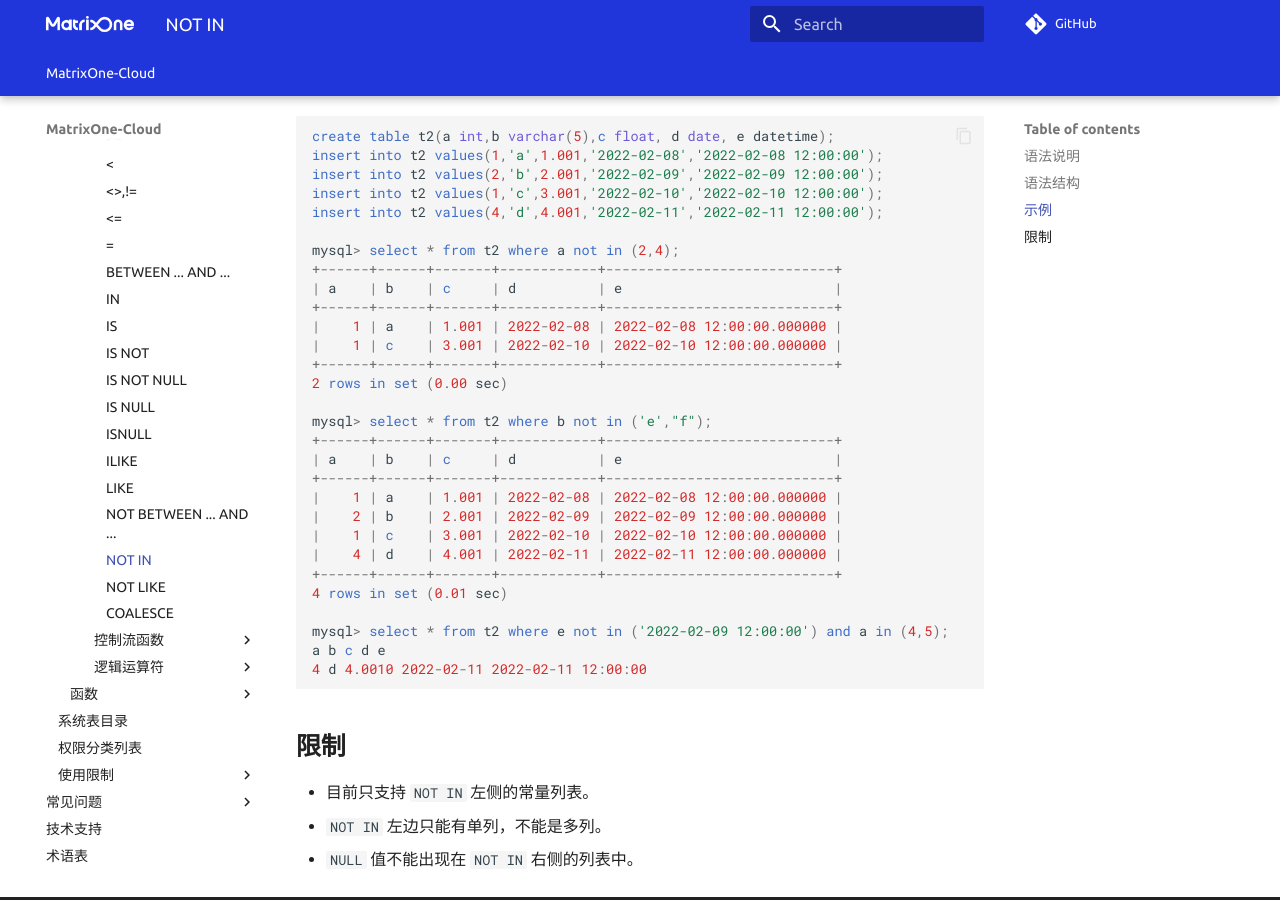
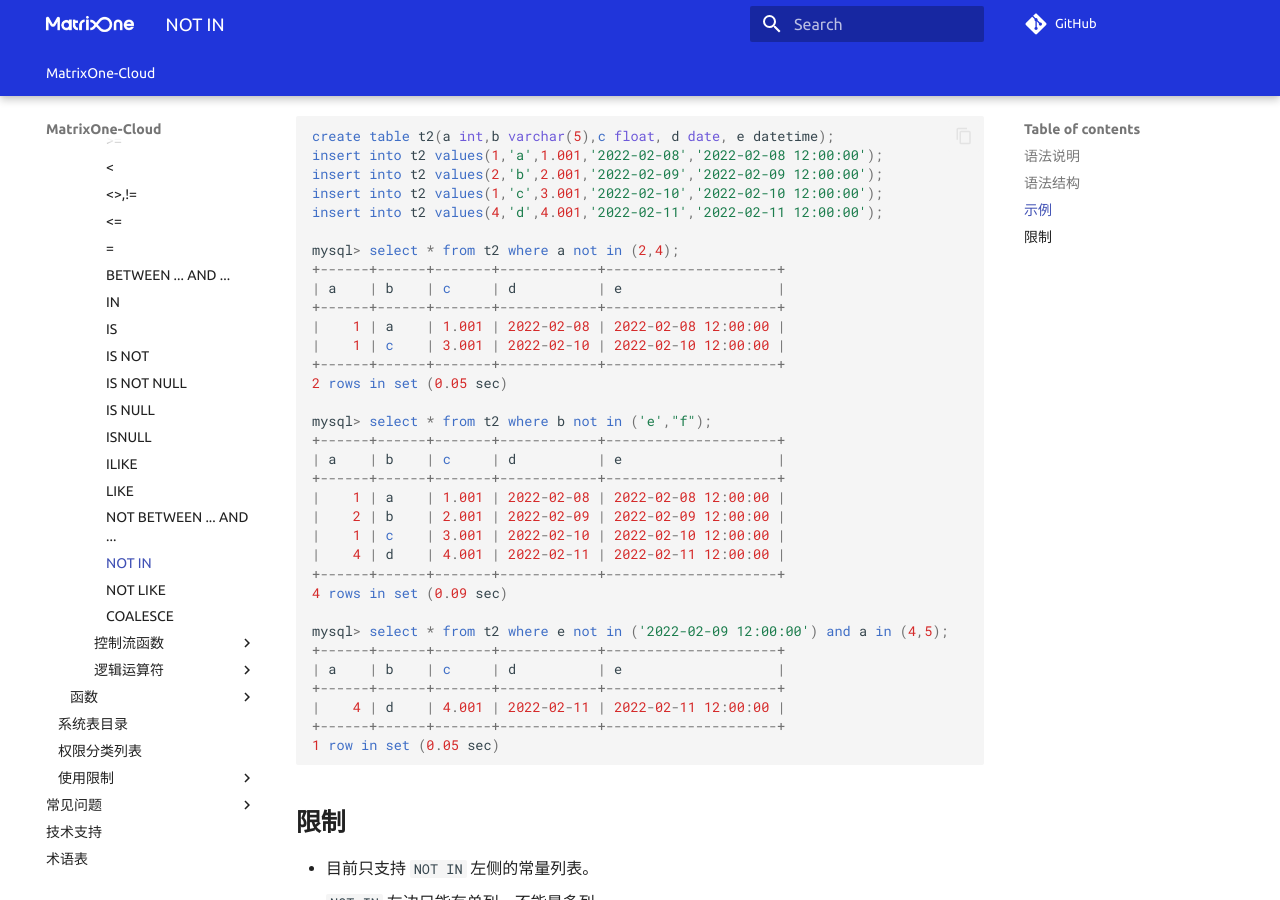
Before and after one commit to yangj1211/moc-docs, an MkDocs documentation site: the page built from docs/MatrixOne-Cloud/Reference/Operators/operators/comparison-functions-and-operators/not-in.md, in a window 1280 px wide and 900 px high, scrolled down 448 px. Built offline with MkDocs 1.6.1 and Material for MkDocs 9.7.7, drawn with Linux system fonts in a browser that asks for light colours; comment, search, counter and statistics services are not loaded; the version menu is left out.

Commit message:
Update not-in.md
Signed-off-by: yanghaitao5000 <91644845+yanghaitao5000@users.noreply.github.com>

````diff
--- a/docs/MatrixOne-Cloud/Reference/Operators/operators/comparison-functions-and-operators/not-in.md
+++ b/docs/MatrixOne-Cloud/Reference/Operators/operators/comparison-functions-and-operators/not-in.md
@@ -22,28 +22,32 @@
 insert into t2 values(4,'d',4.001,'2022-02-11','2022-02-11 12:00:00');
 
 mysql> select * from t2 where a not in (2,4);
-+------+------+-------+------------+----------------------------+
-| a    | b    | c     | d          | e                          |
-+------+------+-------+------------+----------------------------+
-|    1 | a    | 1.001 | 2022-02-08 | 2022-02-08 12:00:00.000000 |
-|    1 | c    | 3.001 | 2022-02-10 | 2022-02-10 12:00:00.000000 |
-+------+------+-------+------------+----------------------------+
-2 rows in set (0.00 sec)
++------+------+-------+------------+---------------------+
+| a    | b    | c     | d          | e                   |
++------+------+-------+------------+---------------------+
+|    1 | a    | 1.001 | 2022-02-08 | 2022-02-08 12:00:00 |
+|    1 | c    | 3.001 | 2022-02-10 | 2022-02-10 12:00:00 |
++------+------+-------+------------+---------------------+
+2 rows in set (0.05 sec)
 
 mysql> select * from t2 where b not in ('e',"f");
-+------+------+-------+------------+----------------------------+
-| a    | b    | c     | d          | e                          |
-+------+------+-------+------------+----------------------------+
-|    1 | a    | 1.001 | 2022-02-08 | 2022-02-08 12:00:00.000000 |
-|    2 | b    | 2.001 | 2022-02-09 | 2022-02-09 12:00:00.000000 |
-|    1 | c    | 3.001 | 2022-02-10 | 2022-02-10 12:00:00.000000 |
-|    4 | d    | 4.001 | 2022-02-11 | 2022-02-11 12:00:00.000000 |
-+------+------+-------+------------+----------------------------+
-4 rows in set (0.01 sec)
++------+------+-------+------------+---------------------+
+| a    | b    | c     | d          | e                   |
++------+------+-------+------------+---------------------+
+|    1 | a    | 1.001 | 2022-02-08 | 2022-02-08 12:00:00 |
+|    2 | b    | 2.001 | 2022-02-09 | 2022-02-09 12:00:00 |
+|    1 | c    | 3.001 | 2022-02-10 | 2022-02-10 12:00:00 |
+|    4 | d    | 4.001 | 2022-02-11 | 2022-02-11 12:00:00 |
++------+------+-------+------------+---------------------+
+4 rows in set (0.09 sec)
 
 mysql> select * from t2 where e not in ('2022-02-09 12:00:00') and a in (4,5);
-a b c d e
-4 d 4.0010 2022-02-11 2022-02-11 12:00:00
++------+------+-------+------------+---------------------+
+| a    | b    | c     | d          | e                   |
++------+------+-------+------------+---------------------+
+|    4 | d    | 4.001 | 2022-02-11 | 2022-02-11 12:00:00 |
++------+------+-------+------------+---------------------+
+1 row in set (0.05 sec)
 ```
 
 ## **限制**
````
